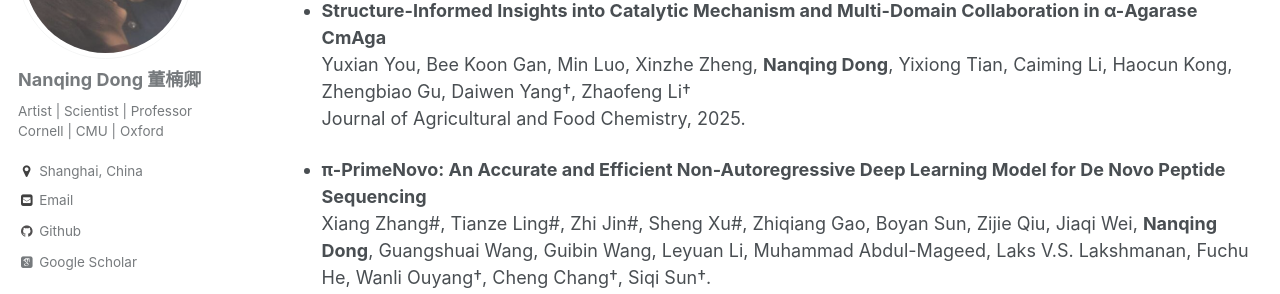
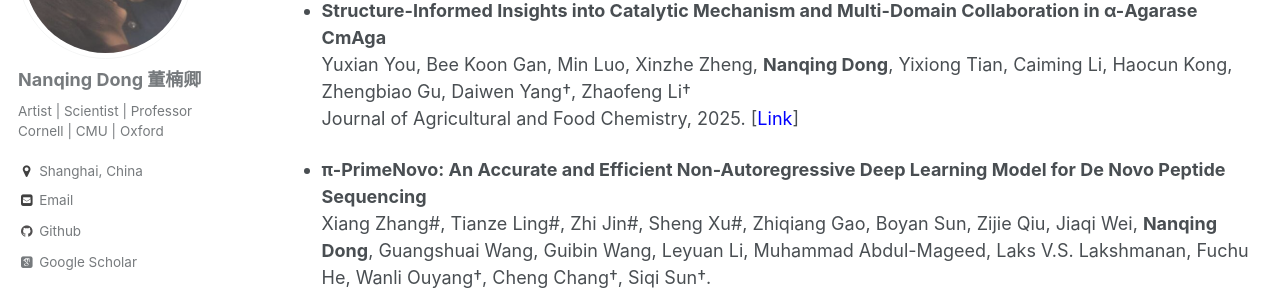
Before and after one commit to eveningdong/eveningdong.github.io, a Jekyll site: the page built from _pages/publication.md, in a window 1280 px wide and 900 px high, scrolled down 1291 px. Shown: the part 152-446 px from the top of the window. Built offline with Jekyll 4.4.1, drawn with Linux system fonts in a browser that asks for light colours; some web fonts are replaced.

Commit message:
Update publication.md

```diff
--- a/_pages/publication.md
+++ b/_pages/publication.md
@@ -45,11 +45,11 @@ author_profile: true
 ### AI for Science
 * **Deep Generative Model for Protein Subcellular Localization Prediction**
   Guohua Yuan#, Jinzhe Li#, Zejun Yang#, Yaoqi Chen#, Zhonghang Yuan, Tao Chen, Wanli Ouyang, **Nanqing Dong†**, Li Yang†
-  Briefings in Bioinformatics, 2025.  [[<span style="color:blue">bioRxiv</span>]](https://www.biorxiv.org/content/10.1101/2024.10.29.620765v2.abstract)
+  Briefings in Bioinformatics, 2025. [[<span style="color:blue">bioRxiv</span>]](https://www.biorxiv.org/content/10.1101/2024.10.29.620765v2.abstract)
 
 * **Structure-Informed Insights into Catalytic Mechanism and Multi-Domain Collaboration in α-Agarase CmAga**
   Yuxian You, Bee Koon Gan, Min Luo, Xinzhe Zheng, **Nanqing Dong**, Yixiong Tian, Caiming Li, Haocun Kong, Zhengbiao Gu, Daiwen Yang†, Zhaofeng Li†
-  Journal of Agricultural and Food Chemistry, 2025.
+  Journal of Agricultural and Food Chemistry, 2025. [[<span style="color:blue">Link</span>]](https://pubs.acs.org/doi/10.1021/acs.jafc.5c02175)
 
 * **π-PrimeNovo: An Accurate and Efficient Non-Autoregressive Deep Learning Model for De Novo Peptide Sequencing**
   Xiang Zhang#, Tianze Ling#, Zhi Jin#, Sheng Xu#, Zhiqiang Gao, Boyan Sun, Zijie Qiu, Jiaqi Wei, **Nanqing Dong**, Guangshuai Wang, Guibin Wang, Leyuan Li, Muhammad Abdul-Mageed, Laks V.S. Lakshmanan, Fuchu He, Wanli Ouyang†, Cheng Chang†, Siqi Sun†.
```
